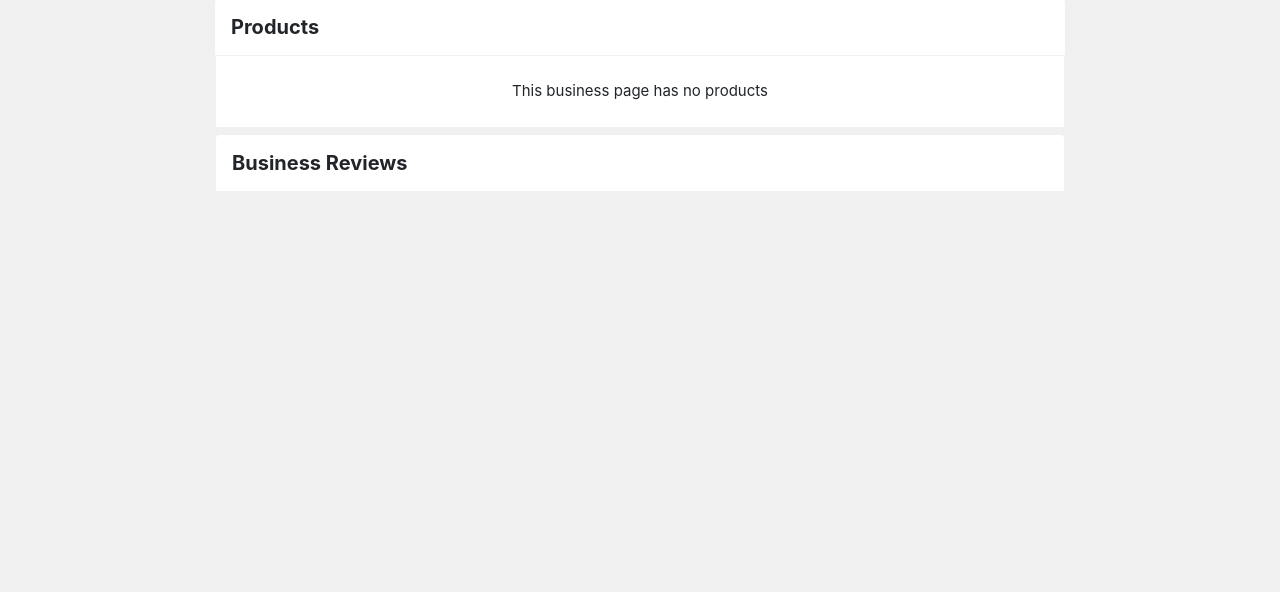
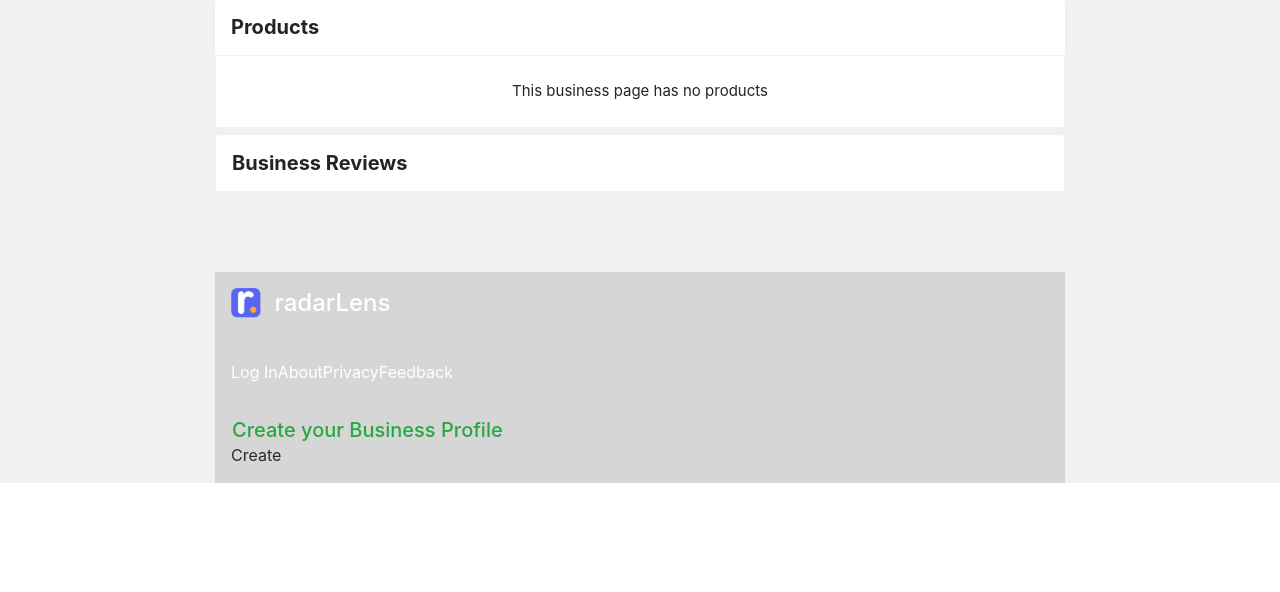
Before and after one commit to Dheelyte/radarlens, a Django app: template templates/mainapp/business_detail.html in a window 1280 px wide. Shown: the part 785-1377 px from the top of the page. After the commit the page ends 1268 px from the top, so only its background shows below. Run offline with Django 3.2, Linux system fonts and the light colour scheme; the template is opened without the code that fills it, so the values that code supplies are empty; some libraries are stand-ins or nearby versions; some web fonts are replaced.

Commit message:
Add footer to business and product detail

```diff
--- a/static/css/business_detail.css
+++ b/static/css/business_detail.css
@@ -339,3 +339,18 @@ a:hover {text-decoration: none;}
     content: "\2605\2605\2605\2605\2605";
     font-size: 15pt;
 }
+footer a:hover {
+    text-decoration: underline;
+}
+.quick-links a {
+    display: block;
+    color: #fff;
+    padding: 10px 0px;
+}
+.footer-btn {
+    border: 1px solid #212529;
+    color: #ffffff;
+    background-color: #212529;
+    margin: 7px;
+    padding:  7px 12px;
+}
--- a/templates/mainapp/business_detail.html
+++ b/templates/mainapp/business_detail.html
@@ -328,7 +328,23 @@
     </div>
 
     <div id="home-ratings-div"></div>
-    <div style="height: 50vh;"> </div>
+    <div style="height: 10vh;"> </div>
+    <footer class="p-3" style="background-color: #d6d6d6">
+      <a href="/">
+        <img src="{% static 'images/logo-32.png' %}" class="mr-2 mb-2" style="height: 30px" alt="Logo">
+        <h4 style="display: inline" class="pt-2"><span style="color: #ffffff;">radarLens</span></h4>
+      </a>
+      <div class="quick-links d-flex mt-4 mb-4">
+        <a href="{% url 'login' %}">Log In</a>
+        <a href="{% url 'about' %}">About</a>
+        <a href="{% url 'privacy-policy' %}">Privacy</a>
+        <a href="{% url 'contact' %}">Feedback</a>
+      </div>
+      <div>
+        <h5 style="color: #28a745;">Create your Business Profile</h5>
+        <a href="{% url 'create-business' %}" class="rounded-pill">Create</a>
+      </div>
+    </footer>
   </div>
 
 {% endblock %}
```
Also changed, not shown: static/css/product_detail.css (+15 -0 lines), templates/mainapp/product_detail.html (+17 -1 lines).
